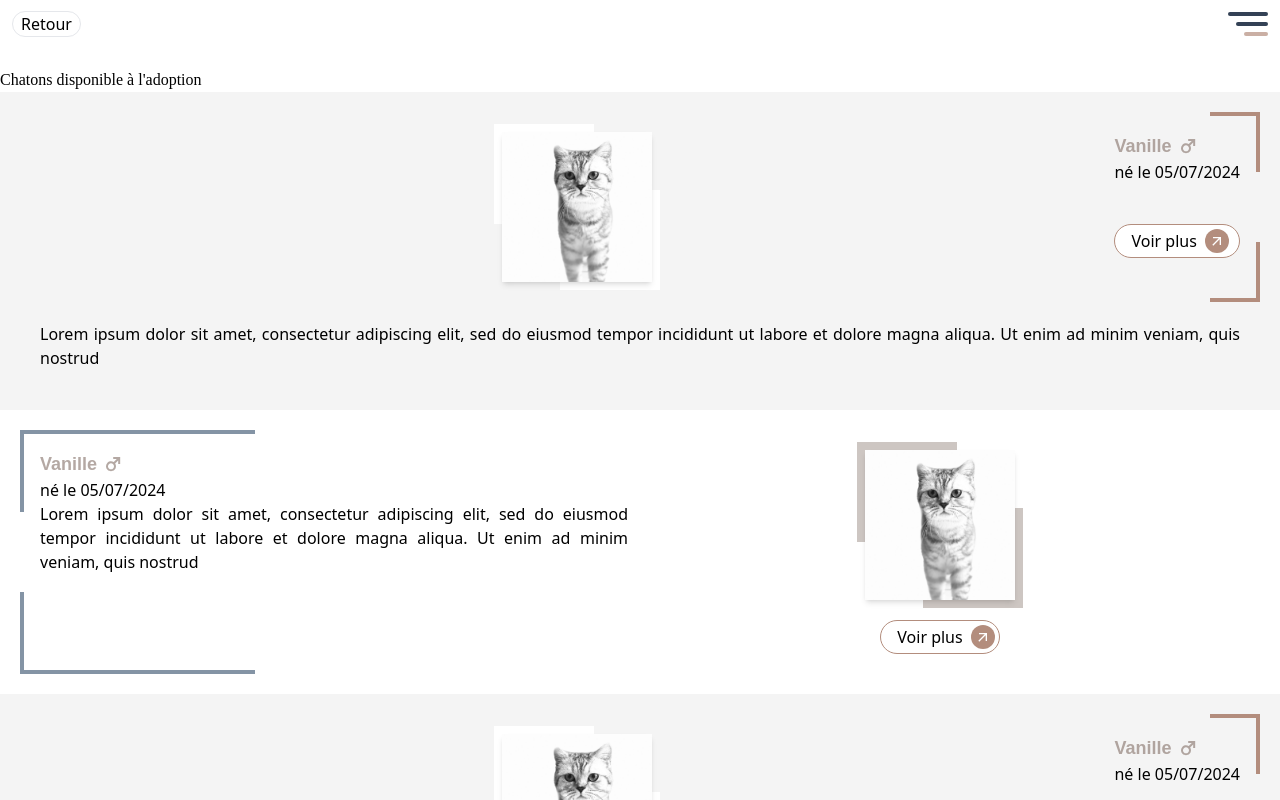
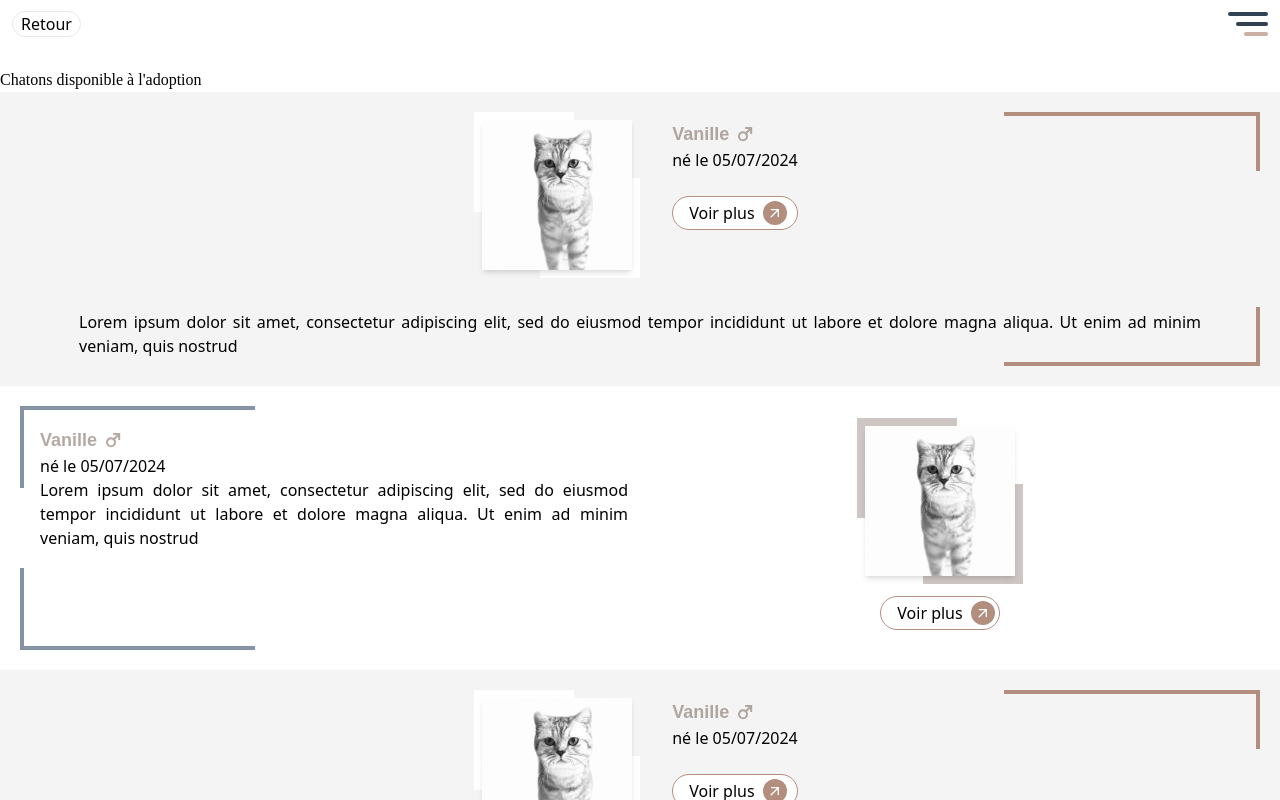
Before and after one commit to Hadrien-Janssens/chaterie, a React (Vite) app: page /chatons in a window 1280 px wide. Shown: the top 800 px of the page. Built offline with nearby package versions, Linux system fonts and the light colour scheme; a web font is replaced by a local one.

Commit message:
update style

```diff
--- a/src/components/CatCard.jsx
+++ b/src/components/CatCard.jsx
@@ -3,9 +3,9 @@ import { CgGenderMale } from "react-icons/cg";
 import Button from "./Button";
 const CatCard = () => {
   return (
-    <div className="bg-[#F4F4F4]  p-10 ">
-      <div className="flex gap- justify-center">
-        <div className="basis-[50%] grow shrink-0">
+    <div className="bg-[#F4F4F4]  p-7 relative">
+      <div className="flex justify-center gap-10">
+        <div className="">
           <div className="flex flex-col justify-center items-center gap-5 relative  m-auto">
             <div className="relative z-10">
               <img
@@ -18,21 +18,21 @@ const CatCard = () => {
             </div>
           </div>
         </div>
-        <div className="relative flex flex-col">
+        <div className=" flex flex-col">
           <h3 className="text-[#837067] opacity-[60%] font-extrabold text-lg font-poetsenone">
             <div className="flex items-center gap-1">
               Vanille
               <CgGenderMale className="text-2xl" />
             </div>
           </h3>
-          <p className="font-medium mb-10">né le 05/07/2024</p>
+          <p className="font-medium mb-6">né le 05/07/2024</p>
           <Button>Voir plus</Button>
 
-          <div className="absolute w-[40%] h-[40%] border-[#B38D7D] border-t-4 border-r-4 -top-5 -right-5"></div>
-          <div className="absolute w-[40%] h-[40%] border-[#B38D7D] border-b-4 border-r-4 -bottom-5 -right-5"></div>
+          <div className="absolute w-[20%] h-[20%] border-[#B38D7D] border-t-4 border-r-4 top-5 right-5"></div>
+          <div className="absolute w-[20%] h-[20%] border-[#B38D7D] border-b-4 border-r-4 bottom-5 right-5"></div>
         </div>
       </div>
-      <p className="text-justify mt-10">
+      <p className="text-justify mt-10 w-11/12 m-auto">
         Lorem ipsum dolor sit amet, consectetur adipiscing elit, sed do eiusmod
         tempor incididunt ut labore et dolore magna aliqua. Ut enim ad minim
         veniam, quis nostrud{" "}
```
